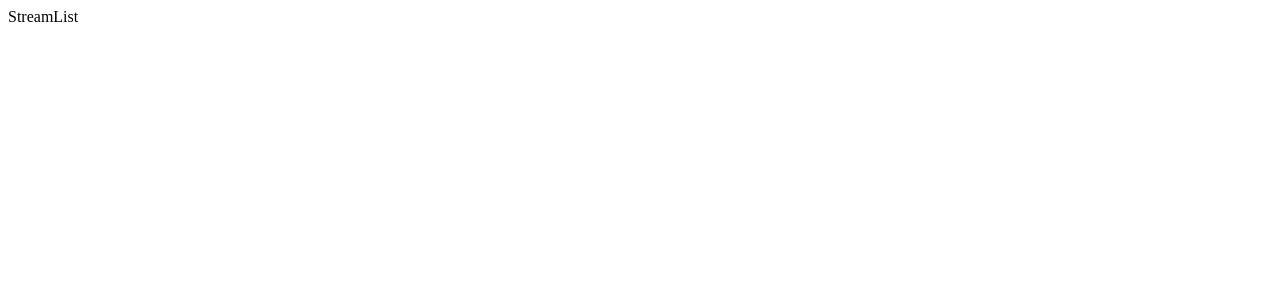
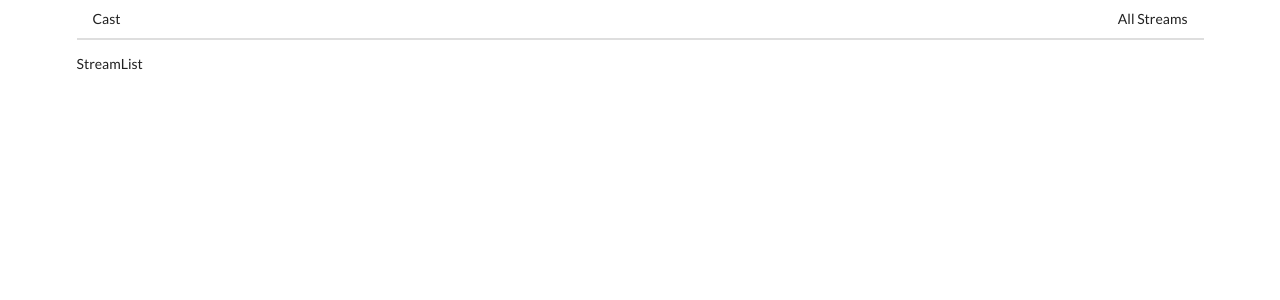
Before and after one commit to vincen7tran/cast, a React (Create React App) app in the folder client/: page / in a window 1280 px wide. Shown: the top 300 px of the page. Built offline with nearby package versions, Linux system fonts and the light colour scheme.

Commit message:
Header & SemanticUI Setup

```diff
--- a/client/public/index.html
+++ b/client/public/index.html
@@ -2,7 +2,8 @@
 <html lang="en">
   <head>
     <meta charset="utf-8" />
-    <title>React App</title>
+    <link rel="stylesheet" href="https://cdnjs.cloudflare.com/ajax/libs/semantic-ui/2.4.1/semantic.min.css">
+    <title>Cast</title>
   </head>
   <body>
     <div id="root"></div>
--- a/client/src/components/App.js
+++ b/client/src/components/App.js
@@ -1,18 +1,20 @@
 import React from 'react';
-import { BrowserRouter, Route, Link } from 'react-router-dom';
+import { BrowserRouter, Route } from 'react-router-dom';
 import StreamCreate from '../components/streams/StreamCreate';
 import StreamEdit from '../components/streams/StreamEdit';
 import StreamDelete from '../components/streams/StreamDelete';
 import StreamList from '../components/streams/StreamList';
 import StreamShow from '../components/streams/StreamShow';
+import Header from '../components/Header';
 
 
 
 const App = () => {
   return (
-    <div>
+    <div className="ui container">
       <BrowserRouter>
        <div>
+        <Header />
         <Route path="/" exact component={StreamList} />
         <Route path="/streams/new" component={StreamCreate} />
         <Route path="/streams/edit" component={StreamEdit} />
--- /dev/null
+++ b/client/src/components/Header.js
@@ -0,0 +1,19 @@
+import React from 'react';
+import { Link } from 'react-router-dom';
+
+const Header = () => {
+  return (
+    <div className="ui secondary pointing menu">
+      <Link to="/" className="item">
+        Cast
+      </Link>
+      <div className="right menu">
+        <Link to="/" className="item">
+          All Streams
+        </Link>
+      </div>
+    </div>
+  );
+};
+
+export default Header;
```
